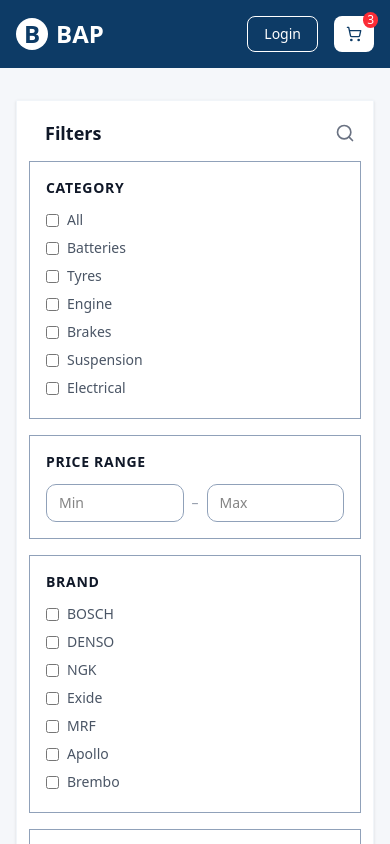
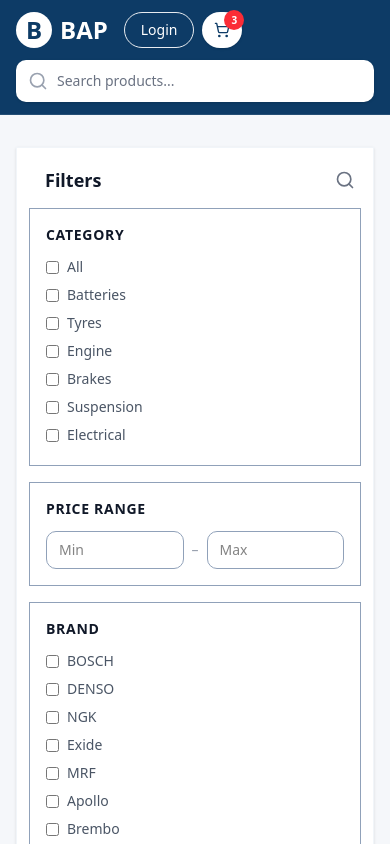
Before and after one commit to NabinNS/bap, a Next.js app: page /products in a window 390 px wide. Shown: the top 844 px of the page. Built offline with nearby package versions, Linux system fonts and the light colour scheme.

Commit message:
feat: Enhance product filtering in ProductsPage with search functionality and improve navbar layout for better user experience

```diff
--- a/src/app/(store)/products/page.tsx
+++ b/src/app/(store)/products/page.tsx
@@ -15,10 +15,14 @@ const allProducts = centralizedProducts;
 function ProductsPageContent() {
     const searchParams = useSearchParams();
     const categoryParam = searchParams.get("category")?.trim() || null;
+    const qParam = searchParams.get("q")?.trim() || null;
+    const qLower = qParam ? qParam.toLowerCase() : null;
 
-    const filteredProducts = categoryParam
-        ? allProducts.filter((p) => p.category === categoryParam)
-        : allProducts;
+    const filteredProducts = allProducts.filter((p) => {
+        if (categoryParam && p.category !== categoryParam) return false;
+        if (qLower && !p.name.toLowerCase().includes(qLower)) return false;
+        return true;
+    });
 
     const [currentPage, setCurrentPage] = useState(1);
     const asideRef = useRef<HTMLElement>(null);
@@ -27,7 +31,7 @@ function ProductsPageContent() {
 
     useEffect(() => {
         setCurrentPage(1);
-    }, [categoryParam]);
+    }, [categoryParam, qParam]);
 
     const totalPages = Math.ceil(filteredProducts.length / PER_PAGE) || 1;
     const start = (currentPage - 1) * PER_PAGE;
@@ -93,13 +97,16 @@ function ProductsPageContent() {
                                 <div className="flex items-center gap-4">
                                     <span className="text-sm text-[#0d3b66]">
                                         {filteredProducts.length === 0 ? (
-                                            <>No products in this category</>
+                                            <>No matching products</>
                                         ) : (
                                             <>
                                                 Showing {start + 1}–{Math.min(start + PER_PAGE, filteredProducts.length)} of{" "}
                                                 {filteredProducts.length}
                                                 {categoryParam ? (
-                                                    <span className="text-slate-500"> ({categoryParam})</span>
+                                                    <span className="text-slate-500"> · {categoryParam}</span>
+                                                ) : null}
+                                                {qParam ? (
+                                                    <span className="text-slate-500"> · &ldquo;{qParam}&rdquo;</span>
                                                 ) : null}
                                             </>
                                         )}
@@ -149,8 +156,20 @@ function ProductsPageContent() {
                         <div className="min-h-0 flex-1 overflow-y-auto overscroll-contain p-4">
                             {filteredProducts.length === 0 ? (
                                 <p className="text-center text-sm text-slate-600">
-                                    No products match{" "}
-                                    <span className="font-medium text-[#0d3b66]">{categoryParam}</span>.{" "}
+                                    No products found
+                                    {qParam ? (
+                                        <>
+                                            {" "}
+                                            matching <span className="font-medium text-[#0d3b66]">&ldquo;{qParam}&rdquo;</span>
+                                        </>
+                                    ) : null}
+                                    {categoryParam ? (
+                                        <>
+                                            {" "}
+                                            in <span className="font-medium text-[#0d3b66]">{categoryParam}</span>
+                                        </>
+                                    ) : null}
+                                    .{" "}
                                     <Link href="/products" className="text-[#0d3b66] underline hover:no-underline">
                                         View all products
                                     </Link>
--- /dev/null
+++ b/src/components/layout/NavbarProductSearch.tsx
@@ -0,0 +1,139 @@
+"use client";
+
+import {
+  Suspense,
+  createContext,
+  useCallback,
+  useContext,
+  useEffect,
+  useRef,
+  useState,
+  type ReactNode,
+} from "react";
+import { usePathname, useRouter, useSearchParams } from "next/navigation";
+import { Search } from "lucide-react";
+
+const DEBOUNCE_MS = 280;
+
+function useDebouncedValue<T>(value: T, delay: number): T {
+  const [debounced, setDebounced] = useState(value);
+  useEffect(() => {
+    const t = setTimeout(() => setDebounced(value), delay);
+    return () => clearTimeout(t);
+  }, [value, delay]);
+  return debounced;
+}
+
+type NavbarSearchContextValue = {
+  query: string;
+  setQuery: (q: string) => void;
+  onFocus: () => void;
+  onBlur: () => void;
+};
+
+const NavbarSearchContext = createContext<NavbarSearchContextValue | null>(null);
+
+function NavbarSearchProviderInner({ children }: { children: ReactNode }) {
+  const router = useRouter();
+  const pathname = usePathname();
+  const searchParams = useSearchParams();
+  const [query, setQuery] = useState("");
+  const debouncedQuery = useDebouncedValue(query, DEBOUNCE_MS);
+  const inputFocusedRef = useRef(false);
+
+  const onFocus = useCallback(() => {
+    inputFocusedRef.current = true;
+  }, []);
+
+  const onBlur = useCallback(() => {
+    inputFocusedRef.current = false;
+  }, []);
+
+  useEffect(() => {
+    if (pathname !== "/products") {
+      setQuery("");
+      return;
+    }
+    if (inputFocusedRef.current) return;
+    setQuery(searchParams.get("q") ?? "");
+  }, [pathname, searchParams]);
+
+  useEffect(() => {
+    const q = debouncedQuery.trim();
+
+    if (pathname === "/products") {
+      const cat = searchParams.get("category")?.trim() ?? "";
+      const currentQ = searchParams.get("q")?.trim() ?? "";
+      if (q === currentQ && cat === (searchParams.get("category")?.trim() ?? "")) return;
+
+      const params = new URLSearchParams();
+      if (cat) params.set("category", cat);
+      if (q) params.set("q", q);
+      const qs = params.toString();
+      const next =
+        qs.length > 0
+          ? `/products?${qs}`
+          : cat
+            ? `/products?category=${encodeURIComponent(cat)}`
+            : "/products";
+      router.replace(next, { scroll: false });
+      return;
+    }
+
+    if (q.length > 0) {
+      router.push(`/products?q=${encodeURIComponent(q)}`);
+    }
+  }, [debouncedQuery, pathname, router, searchParams]);
+
+  const value: NavbarSearchContextValue = {
+    query,
+    setQuery,
+    onFocus,
+    onBlur,
+  };
+
+  return <NavbarSearchContext.Provider value={value}>{children}</NavbarSearchContext.Provider>;
+}
+
+export function NavbarSearchProvider({ children }: { children: ReactNode }) {
+  return (
+    <Suspense fallback={null}>
+      <NavbarSearchProviderInner>{children}</NavbarSearchProviderInner>
+    </Suspense>
+  );
+}
+
+type NavbarSearchInputProps = {
+  className?: string;
+  inputClassName?: string;
+};
+
+export function NavbarSearchInput({ className = "", inputClassName = "" }: NavbarSearchInputProps) {
+  const ctx = useContext(NavbarSearchContext);
+  if (!ctx) {
+    throw new Error("NavbarSearchInput must be used inside NavbarSearchProvider");
+  }
+
+  return (
+    <div className={className}>
+      <label className="relative block">
+        <span className="sr-only">Search products</span>
+        <input
+          type="search"
+          name="q"
+          value={ctx.query}
+          onChange={(e) => ctx.setQuery(e.target.value)}
+          onFocus={ctx.onFocus}
+          onBlur={ctx.onBlur}
+          placeholder="Search products..."
+          autoComplete="off"
+          className={`w-full rounded-lg border border-white/20 bg-white py-2.5 pl-10 pr-3 text-sm text-gray-900 shadow-sm placeholder:text-gray-500 focus:border-white focus:outline-none focus:ring-2 focus:ring-white/90 ${inputClassName}`}
+        />
+        <Search
+          className="pointer-events-none absolute left-3 top-1/2 h-5 w-5 -translate-y-1/2 text-gray-400"
+          aria-hidden
+        />
+      </label>
+    </div>
+  );
+}
--- a/src/components/layout/navbar.tsx
+++ b/src/components/layout/navbar.tsx
@@ -1,48 +1,54 @@
 import Link from "next/link";
-import { ShoppingCart, Heart, Search } from "lucide-react";
+import { ShoppingCart } from "lucide-react";
 import { Button } from "@/components/ui/button";
+import { NavbarSearchInput, NavbarSearchProvider } from "@/components/layout/NavbarProductSearch";
 
 export default function Navbar() {
   return (
-    <nav className="w-full bg-primary sticky top-0 z-50">
-      <div className="flex items-center justify-between px-4 py-4 md:px-8 md:py-4 lg:px-12">
+    <NavbarSearchProvider>
+      <nav className="sticky top-0 z-50 w-full border-b border-white/10 bg-primary">
+        <div className="mx-auto flex w-full max-w-[1700px] items-center gap-4 px-4 py-3 md:gap-6 md:px-8 md:py-4 lg:px-12">
           <Link
             href="/"
-          className="flex items-center space-x-2 text-white text-2xl font-bold"
+            className="flex shrink-0 items-center gap-2 text-2xl font-bold text-white"
           >
-          <div className="w-8 h-8 bg-white rounded-full flex items-center justify-center text-primary font-bold">
+            <div className="flex h-9 w-9 items-center justify-center rounded-full bg-white font-bold text-primary">
               B
             </div>
             <span>BAP</span>
           </Link>
 
-        <div className="mx-6 hidden md:flex flex-1 justify-center">
-          <div className="relative">
-            <input
-              type="text"
-              placeholder="Search products..."
-              className="w-[550px] py-2 pl-10 pr-4 rounded-sm bg-white text-gray-900 focus:outline-none focus:ring-2 focus:ring-blue-500"
-            />
-            <Search className="absolute left-3 top-1/2 -translate-y-1/2 text-gray-400 w-5 h-5" />
-          </div>
+          <div className="hidden min-w-0 flex-1 justify-center md:flex">
+            <NavbarSearchInput className="w-full max-w-xl lg:max-w-2xl" />
           </div>
 
-        <div className="flex items-center space-x-4">
-          {/* Login Button */}
+          <div className="flex shrink-0 items-center gap-2 sm:gap-3 md:gap-4">
             <Link href="/login">
-            <Button className="border border-white text-white bg-transparent hover:bg-white hover:text-primary">
+              <Button
+                variant="outline"
+                className="rounded-full border-white/90 bg-transparent text-white hover:bg-white hover:text-primary"
+              >
                 Login
               </Button>
             </Link>
 
-          <Button className="relative bg-white text-primary hover:bg-gray-100">
-            <ShoppingCart className="w-6 h-6" />
-            <span className="absolute -top-1 -right-1 text-xs bg-red-500 text-white rounded-full px-1">
+            <Button
+              type="button"
+              className="relative rounded-full bg-white text-primary shadow-sm hover:bg-gray-100"
+              aria-label="Shopping cart, 3 items"
+            >
+              <ShoppingCart className="h-6 w-6" />
+              <span className="absolute -right-0.5 -top-0.5 flex h-5 min-w-5 items-center justify-center rounded-full bg-red-500 px-1 text-[10px] font-semibold text-white">
                 3
               </span>
             </Button>
           </div>
         </div>
+
+        <div className="mx-auto w-full max-w-[1700px] px-4 pb-3 md:hidden md:px-8 lg:px-12">
+          <NavbarSearchInput className="w-full" />
+        </div>
       </nav>
+    </NavbarSearchProvider>
   );
 }
```
Lines whose indentation alone changed are shown as unchanged.
